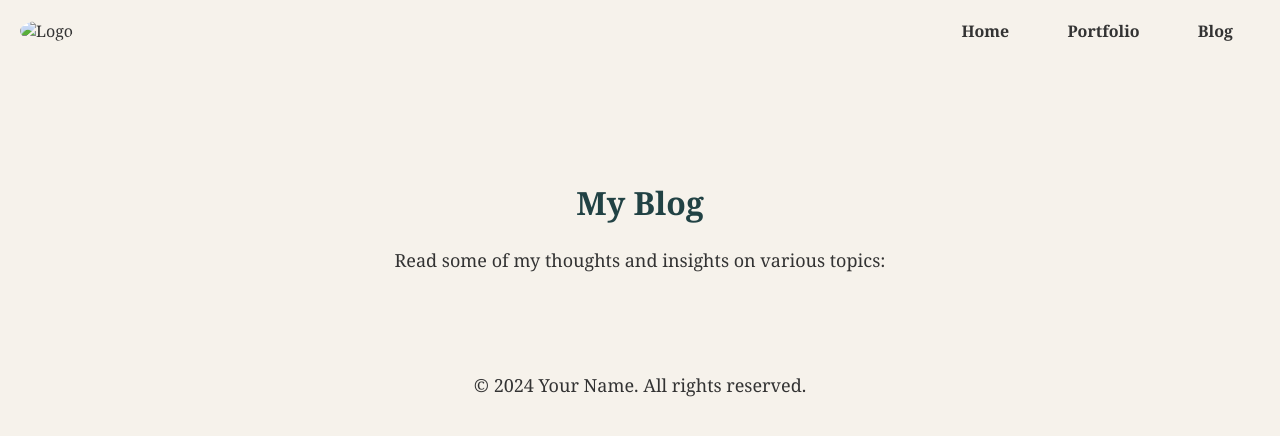
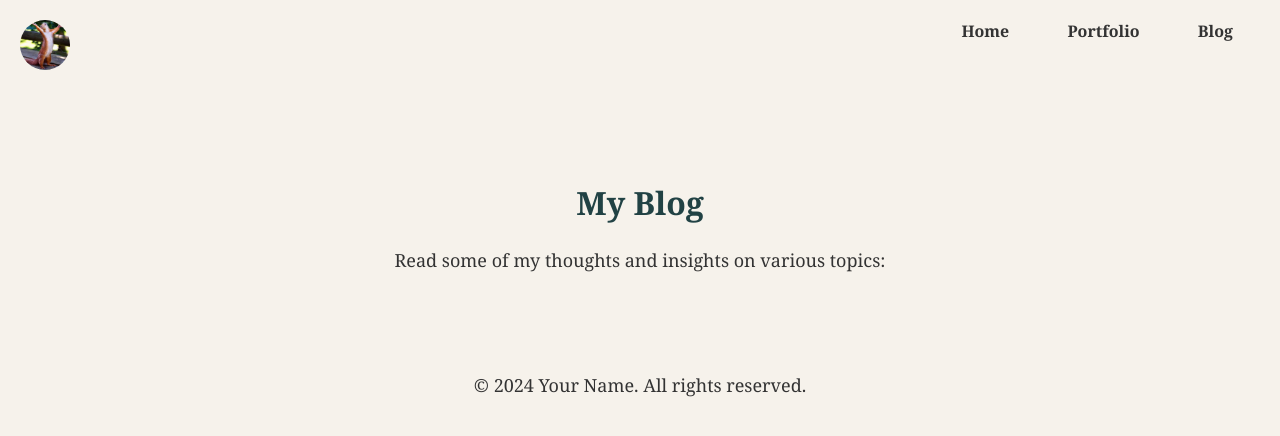
Before and after one commit to JulioCandela1993/JulioCandela1993.github.io, a plain HTML site: page blog.html in a window 1280 px wide. Drawn offline with Linux system fonts and the light colour scheme.

Commit message:
Update blog.html

```diff
--- a/blog.html
+++ b/blog.html
@@ -9,7 +9,7 @@
 <body>
     <header>
         <div class="logo">
-            <img src="path_to_your_logo.png" alt="Logo">
+            <img src="logo.png" alt="Logo">
         </div>
         <nav>
             <a href="index.html">Home</a>
```
